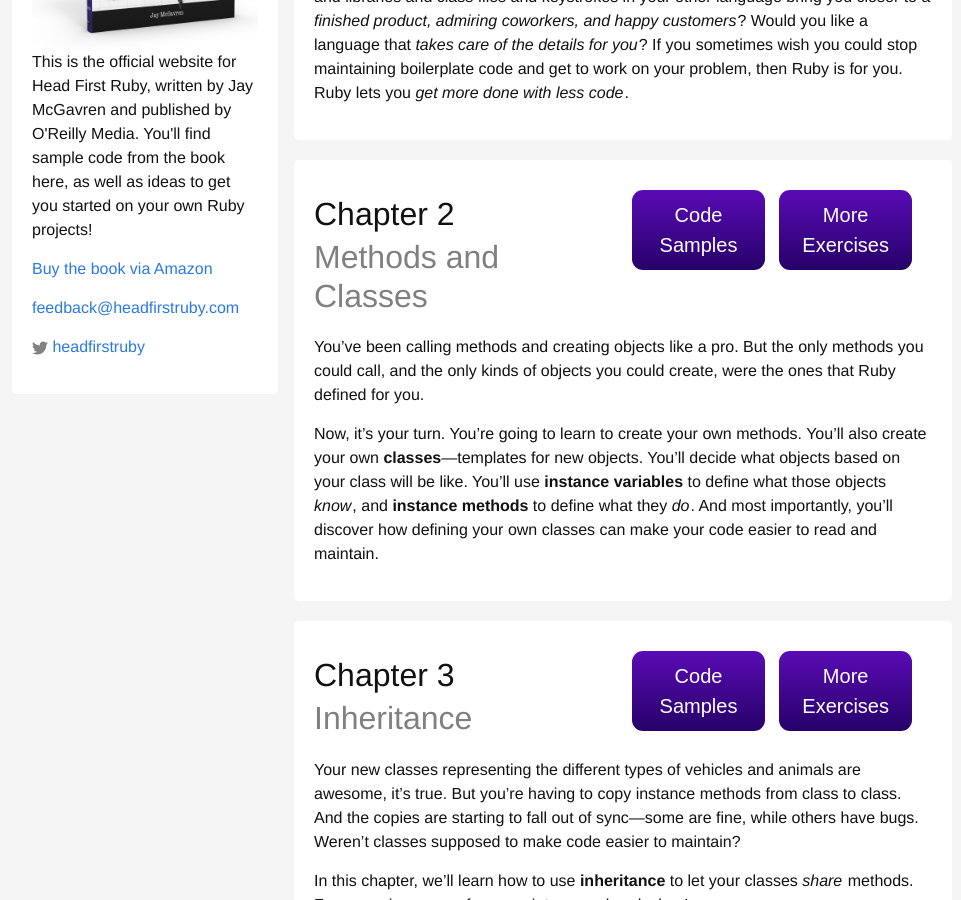
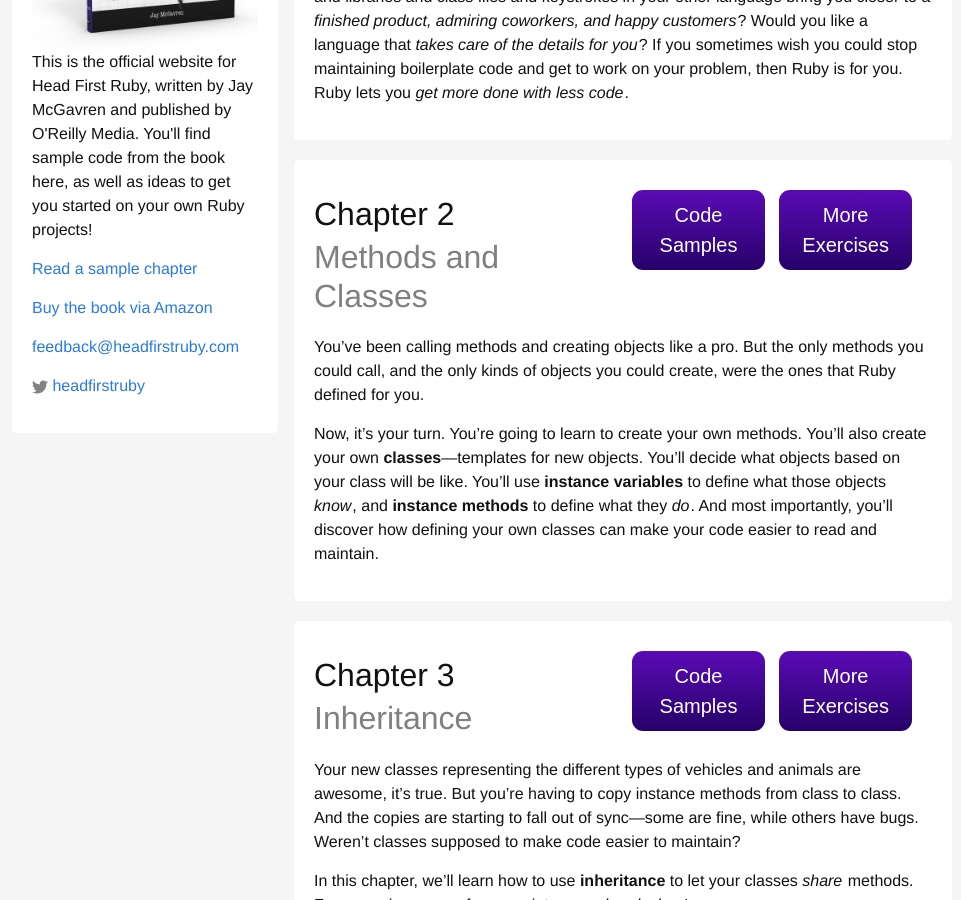
Before and after one commit to jaymcgavren/headfirstgo.com, a Jekyll site: the page built from index.html, in a window 1280 px wide and 900 px high, scrolled down 404 px. Shown: the whole window, without its empty margins (158-1119 px from the left). Built offline with Jekyll 4.4.1, drawn with Linux system fonts in a browser that asks for light colours.

Commit message:
Add link to sample chapter.

```diff
--- a/_includes/sidebar.html
+++ b/_includes/sidebar.html
@@ -3,6 +3,7 @@
     <img src="/images/head_first_ruby_cover.png" width="245" height="229" alt="Head First Ruby Cover"/>
   </a>
   <p class="text">{{ site.description }}</p>
+  <p><a href="http://cdn.oreillystatic.com/oreilly/booksamplers/9781449372651_sampler.pdf">Read a sample chapter</a></p>
   <p><a href="http://amzn.com/1449372651">Buy the book via Amazon</a></p>
   <ul class="contact-list">
     <li><a href="mailto:{{ site.email }}">{{ site.email }}</a></li>
```
